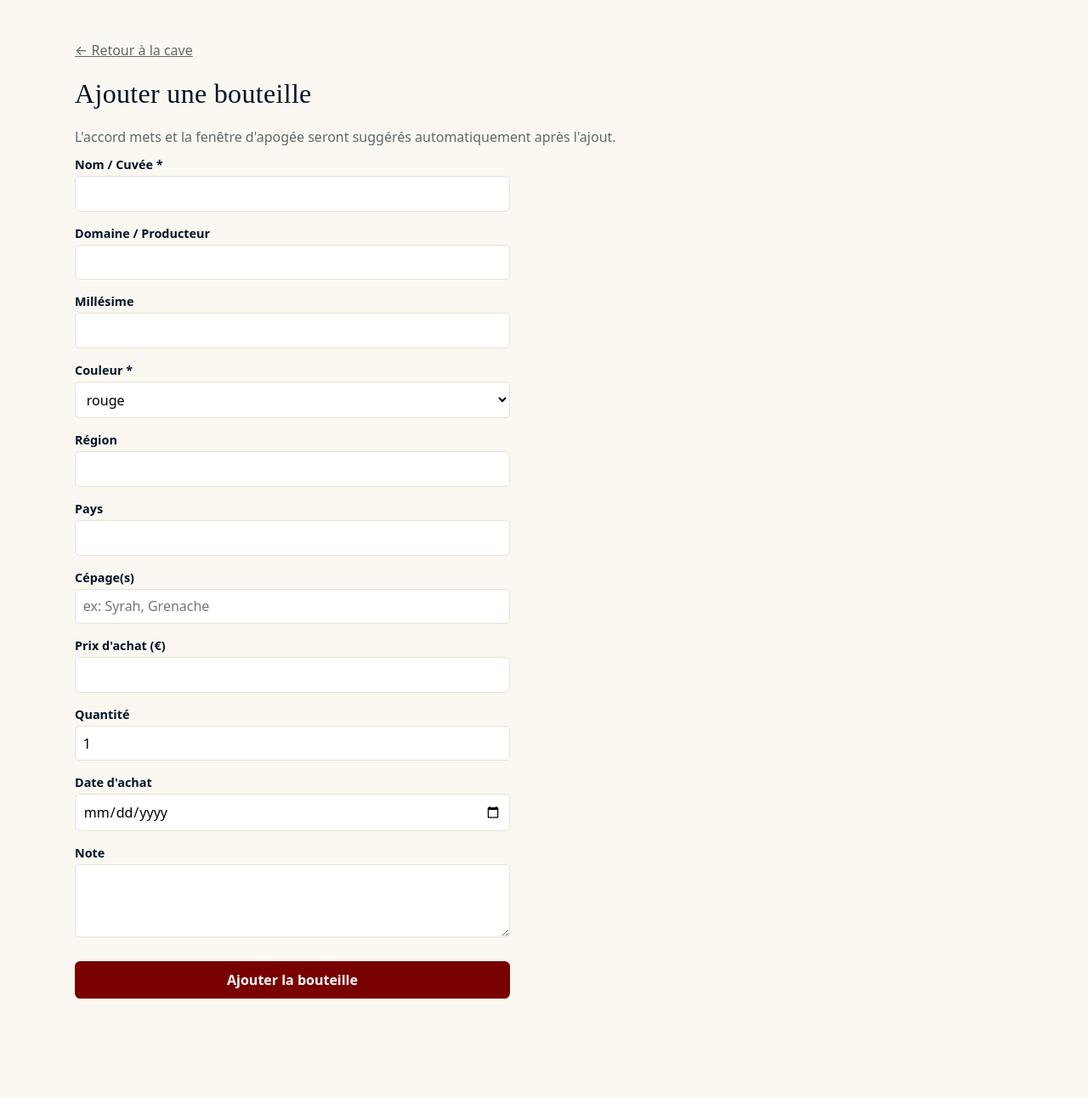
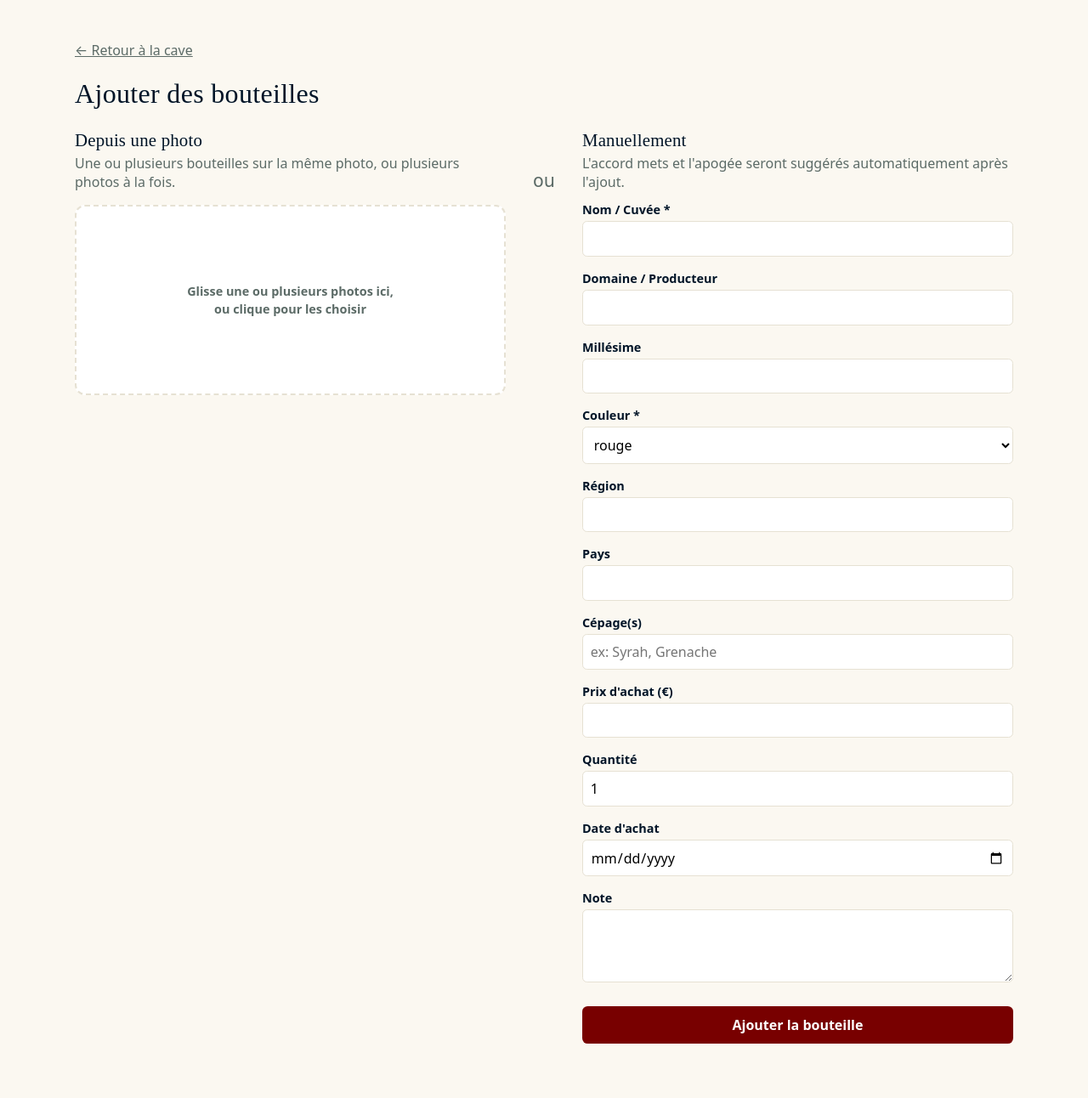
Before and after one commit to capucine-masson/Accords-Mets-Vin, a FastAPI app: page /bouteilles/nouvelle in a window 1280 px wide. Shown: the part 74-1366 px from the top of the page at 85% size. Before the commit the page ends 1249 px from the top, so only its background shows below. Run offline with FastAPI, Linux system fonts and the light colour scheme; the visitor is signed in with stand-in values (Sample User, id 1); some web fonts are replaced.

Commit message:
peaufinage visuel

```diff
--- a/main.py
+++ b/main.py
@@ -136,6 +136,27 @@ def index(
 def nouvelle_bouteille(request: Request):
     return templates.TemplateResponse(
         request, "nouvelle_bouteille.html", {"couleurs": list(Couleur)}
+    )
+
+
+@app.post("/bouteilles/nouvelle/photos")
+async def ajouter_par_photo(request: Request, photos: List[UploadFile] = File(...)):
+    drafts = []
+    erreurs = []
+    for photo in photos:
+        destination = await _sauver_photo(photo)
+        if destination is None:
+            erreurs.append({"photo": photo.filename or "?", "erreur": "Fichier non reconnu comme une image."})
+            continue
+        try:
+            drafts.extend(analyser_photo(destination))
+        except Exception as exc:
+            erreurs.append({"photo": destination.name, "erreur": str(exc)})
+
+    return templates.TemplateResponse(
+        request,
+        "brouillons.html",
+        {"drafts": drafts, "erreurs": erreurs, "couleurs": list(Couleur)},
     )
 
 
@@ -289,16 +310,21 @@ def nouvelle_photo(request: Request):
     return templates.TemplateResponse(request, "nouvelle_photo.html", {})
 
 
+async def _sauver_photo(photo: UploadFile) -> Optional[Path]:
+    if not (photo.content_type or "").startswith("image/"):
+        return None
+    extension = Path(photo.filename or "").suffix
+    unique_name = f"{uuid.uuid4().hex}{extension}"
+    destination = UPLOAD_DIR / unique_name
+    with destination.open("wb") as f:
+        f.write(await photo.read())
+    return destination
+
+
 @app.post("/photos")
 async def upload_photos(photos: List[UploadFile] = File(...)):
     for photo in photos:
-        if not (photo.content_type or "").startswith("image/"):
-            continue
-        extension = Path(photo.filename or "").suffix
-        unique_name = f"{uuid.uuid4().hex}{extension}"
-        destination = UPLOAD_DIR / unique_name
-        with destination.open("wb") as f:
-            f.write(await photo.read())
+        await _sauver_photo(photo)
     return RedirectResponse(url="/photos", status_code=303)
 
 
--- a/static/style.css
+++ b/static/style.css
@@ -311,7 +311,7 @@ a {
 
 .bottle-grid {
     display: grid;
-    grid-template-columns: repeat(auto-fit, minmax(15rem, 1fr));
+    grid-template-columns: repeat(auto-fill, minmax(15rem, 1fr));
     gap: 1.25rem;
 }
 
@@ -697,9 +697,18 @@ a {
 /* --- Photos --- */
 
 .photo-grid {
-    display: grid;
-    grid-template-columns: repeat(auto-fit, minmax(10rem, 1fr));
+    display: flex;
+    flex-wrap: wrap;
     gap: 1rem;
+}
+
+.photo-item {
+    flex: 0 0 10rem;
+    width: 10rem;
+    position: relative;
+    background: var(--card-bg);
+    border-radius: 0.5rem;
+    padding: 0.5rem;
 }
 
 .photo-thumb {
@@ -709,13 +718,6 @@ a {
     background: var(--bg);
     border-radius: 0.5rem;
     border: 1px solid var(--border);
-}
-
-.photo-item {
-    position: relative;
-    background: var(--card-bg);
-    border-radius: 0.5rem;
-    padding: 0.5rem;
 }
 
 .badge {
@@ -819,7 +821,7 @@ a {
 
 .draft-grid {
     display: grid;
-    grid-template-columns: repeat(auto-fit, minmax(18rem, 1fr));
+    grid-template-columns: repeat(auto-fill, minmax(18rem, 1fr));
     gap: 1.5rem;
 }
 
@@ -841,6 +843,66 @@ a {
 
 .draft-card form {
     max-width: none;
+}
+
+/* --- Ajouter des bouteilles (manuel / photo) --- */
+
+.ajout-choix {
+    display: grid;
+    grid-template-columns: 1fr auto 1fr;
+    gap: 2rem;
+    align-items: start;
+    margin-top: 1.5rem;
+}
+
+.ajout-bloc h2 {
+    font-size: 1.3rem;
+    margin: 0 0 0.3rem;
+}
+
+.ajout-separateur {
+    display: flex;
+    align-items: center;
+    justify-content: center;
+    color: var(--muted);
+    font-family: var(--font-accent);
+    font-size: 1.3rem;
+    padding-top: 3rem;
+}
+
+.dropzone {
+    display: flex;
+    align-items: center;
+    justify-content: center;
+    text-align: center;
+    height: 14rem;
+    border: 2px dashed var(--border);
+    border-radius: 0.75rem;
+    background: var(--card-bg);
+    color: var(--muted);
+    cursor: pointer;
+    padding: 1.5rem;
+    margin-top: 1rem;
+    transition: border-color 0.12s ease, background 0.12s ease;
+}
+
+.dropzone:hover,
+.dropzone.dragover {
+    border-color: var(--button-bg);
+    background: color-mix(in srgb, var(--button-bg) 6%, var(--card-bg));
+}
+
+.dropzone-texte {
+    line-height: 1.5;
+}
+
+@media (max-width: 720px) {
+    .ajout-choix {
+        grid-template-columns: 1fr;
+    }
+    .ajout-separateur {
+        padding: 0.5rem 0;
+    }
 }
 
 /* --- Generic forms --- */
--- a/templates/index.html
+++ b/templates/index.html
@@ -7,8 +7,7 @@
         <p class="soft">{{ bottles|length }} bouteille(s) en cave.</p>
     </div>
     <div class="page-header-actions">
-        <a class="button button-secondary" href="/photos/nouvelle">Importer des photos</a>
-        <a class="button" href="/bouteilles/nouvelle">+ Ajouter une bouteille</a>
+        <a class="button" href="/bouteilles/nouvelle">+ Ajouter des bouteilles</a>
     </div>
 </header>
 
--- a/templates/nouvelle_bouteille.html
+++ b/templates/nouvelle_bouteille.html
@@ -1,9 +1,27 @@
 {% extends "base.html" %}
-{% block title %}Ajouter une bouteille — Apogée Wine{% endblock %}
+{% block title %}Ajouter des bouteilles — Apogée Wine{% endblock %}
 {% block content %}
 <p><a class="soft" href="/">&larr; Retour à la cave</a></p>
-<h1>Ajouter une bouteille</h1>
-<p class="soft">L'accord mets et la fenêtre d'apogée seront suggérés automatiquement après l'ajout.</p>
+<h1>Ajouter des bouteilles</h1>
+
+<div class="ajout-choix">
+    <div class="ajout-bloc">
+        <h2>Depuis une photo</h2>
+        <p class="soft">Une ou plusieurs bouteilles sur la même photo, ou plusieurs photos à la fois.</p>
+        <form method="post" action="/bouteilles/nouvelle/photos" enctype="multipart/form-data" id="drop-form">
+            <label for="drop-input" class="dropzone" id="dropzone">
+                <span class="dropzone-texte">Glisse une ou plusieurs photos ici,<br>ou clique pour les choisir</span>
+                <span class="dropzone-loading soft" hidden>Analyse en cours…</span>
+                <input type="file" id="drop-input" name="photos" accept="image/*" multiple hidden>
+            </label>
+        </form>
+    </div>
+
+    <div class="ajout-separateur"><span>ou</span></div>
+
+    <div class="ajout-bloc">
+        <h2>Manuellement</h2>
+        <p class="soft">L'accord mets et l'apogée seront suggérés automatiquement après l'ajout.</p>
         <form method="post" action="/bouteilles" id="bottle-form">
             <label for="nom">Nom / Cuvée *</label>
             <input type="text" id="nom" name="nom" required>
@@ -45,6 +63,8 @@
             <button type="submit">Ajouter la bouteille</button>
             <p class="soft submitting-note" hidden>Ajout et estimation en cours…</p>
         </form>
+    </div>
+</div>
 {% endblock %}
 
 {% block scripts %}
@@ -53,5 +73,36 @@
         event.currentTarget.querySelector("button").disabled = true;
         event.currentTarget.querySelector(".submitting-note").hidden = false;
     });
+
+    var dropzone = document.getElementById("dropzone");
+    var input = document.getElementById("drop-input");
+    var form = document.getElementById("drop-form");
+
+    function lancerAnalyse() {
+        if (!input.files.length) {
+            return;
+        }
+        dropzone.querySelector(".dropzone-texte").hidden = true;
+        dropzone.querySelector(".dropzone-loading").hidden = false;
+        form.submit();
+    }
+
+    dropzone.addEventListener("dragover", function (event) {
+        event.preventDefault();
+        dropzone.classList.add("dragover");
+    });
+    ["dragleave", "drop"].forEach(function (evt) {
+        dropzone.addEventListener(evt, function (event) {
+            event.preventDefault();
+            dropzone.classList.remove("dragover");
+        });
+    });
+    dropzone.addEventListener("drop", function (event) {
+        if (event.dataTransfer.files.length) {
+            input.files = event.dataTransfer.files;
+            lancerAnalyse();
+        }
+    });
+    input.addEventListener("change", lancerAnalyse);
 </script>
 {% endblock %}
```
Also changed, not shown: database.py (+34 -17 lines). Lines whose indentation alone changed are shown as unchanged.
